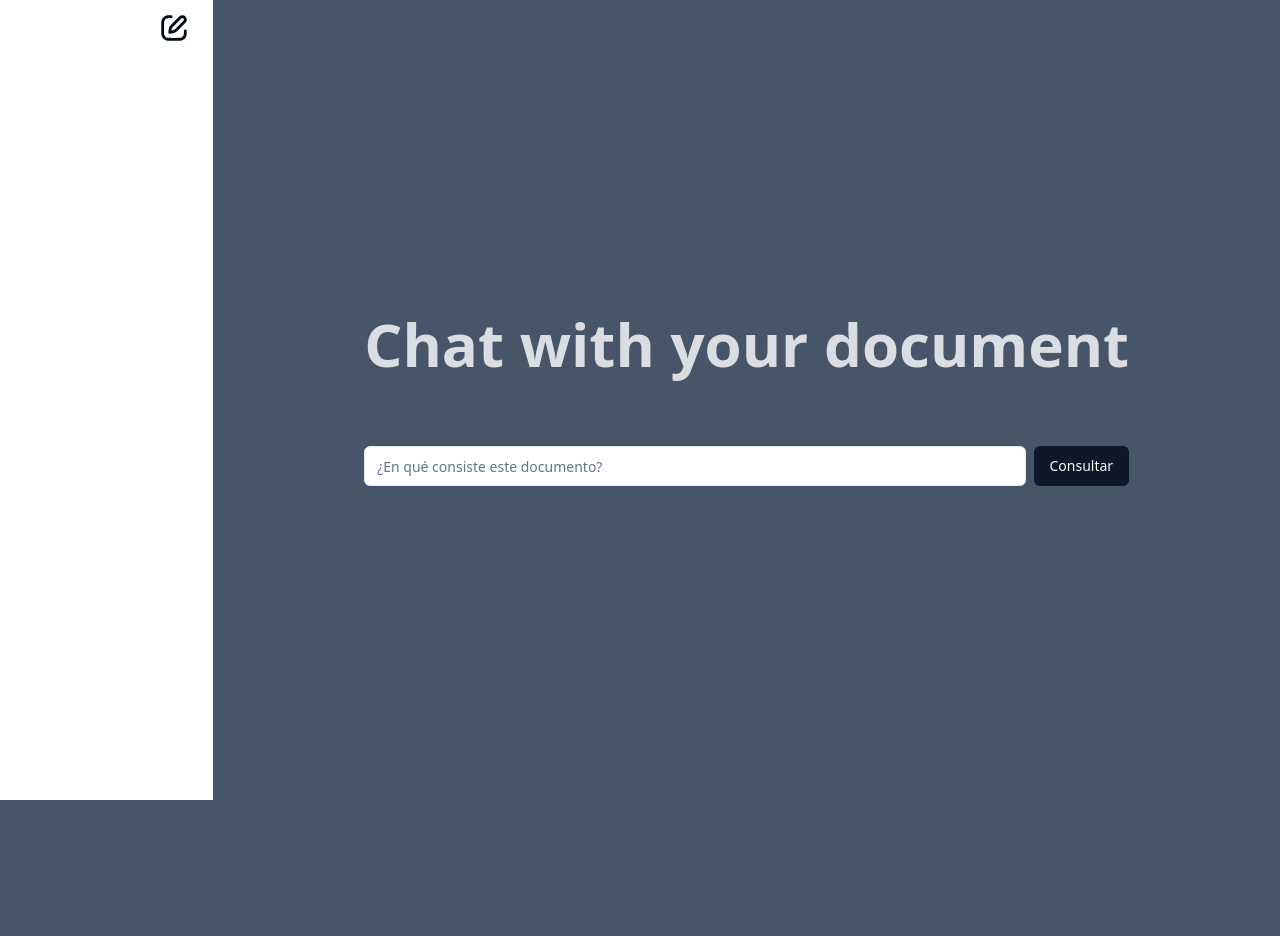
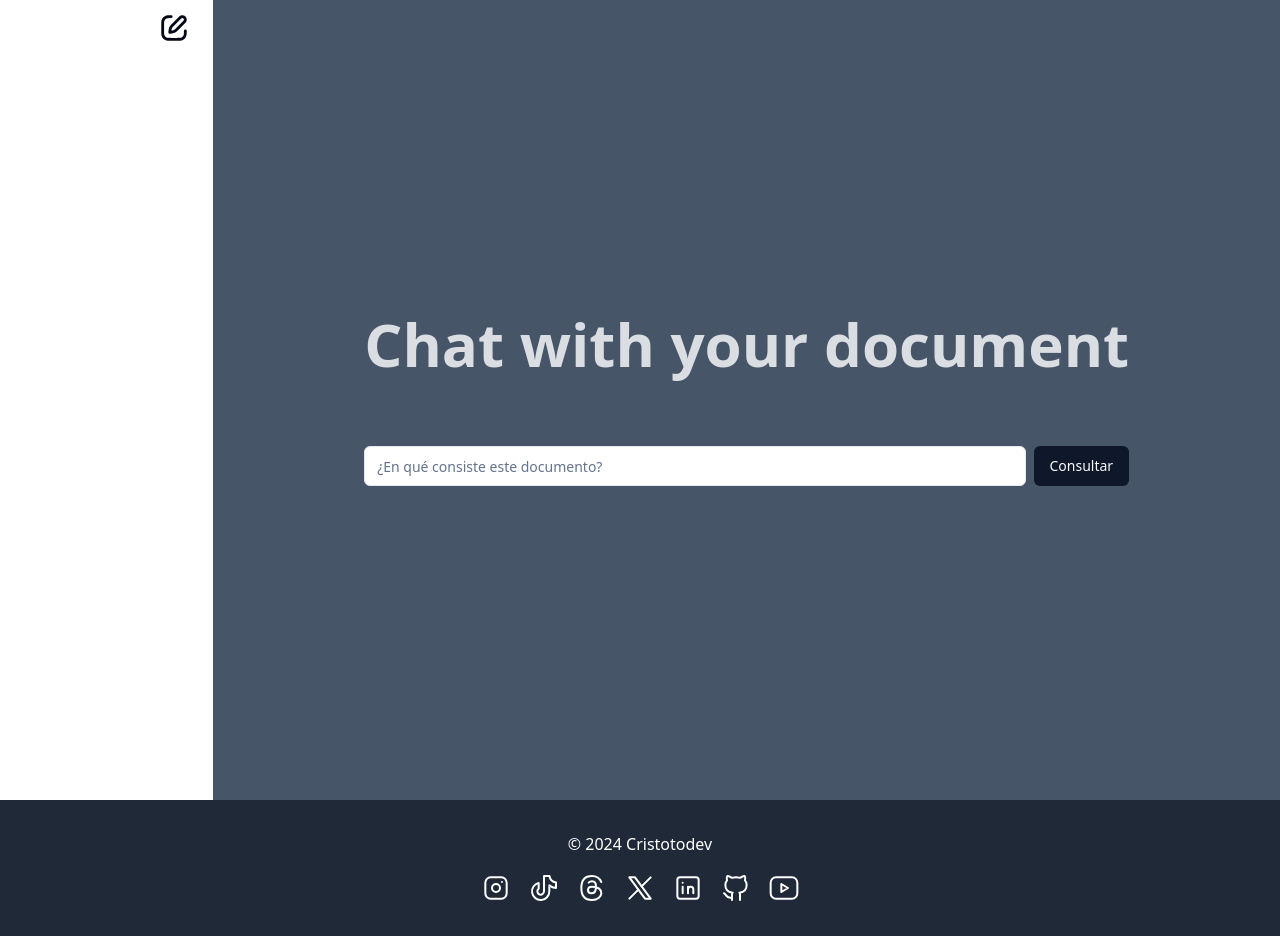
Before and after one commit to cristotodev/Document-Analyzer, an Astro site: page / in a window 1280 px wide. Before the commit the page ends 800 px from the top, so only its background shows below. Built offline with nearby package versions, Linux system fonts and the light colour scheme; Astro itself is replaced by a stand-in of ours.

Commit message:
footer added with social networks

```diff
--- /dev/null
+++ b/src/components/SocialButton.astro
@@ -0,0 +1,17 @@
+---
+interface Props {
+  link: string;
+  message: string;
+}
+
+const { link, message } = Astro.props;
+---
+
+<a
+  class="flex no-underline py-4 px-2 text-black hover:text-black"
+  href={link}
+  target="_blank"
+>
+  <span class="sr-only">{message}</span>
+  <slot />
+</a>
--- /dev/null
+++ b/src/components/SocialButtons.astro
@@ -0,0 +1,53 @@
+---
+import Github from "../icons/github.astro";
+import Instagram from "../icons/instagram.astro";
+import Linkedin from "../icons/linkedin.astro";
+import Thread from "../icons/thread.astro";
+import Tiktok from "../icons/tiktok.astro";
+import X from "../icons/x.astro";
+import Youtube from "../icons/youtube.astro";
+import SocialButton from "./SocialButton.astro";
+---
+
+<SocialButton
+  link="https://www.instagram.com/cristoto.dev"
+  message="Sígueme cristotodev en Instagram"
+>
+  <Instagram />
+</SocialButton>
+<SocialButton
+  link="https://www.tiktok.com/@cristoto.dev"
+  message="Sígueme cristotodev en TikTok"
+>
+  <Tiktok />
+</SocialButton>
+<SocialButton
+  link="https://www.threads.net/@cristoto.dev"
+  message="Sígueme cristotodev en Threads"
+>
+  <Thread />
+</SocialButton>
+<SocialButton
+  link="https://twitter.com/cristotodev/"
+  message="Sígueme cristotodev en X"
+>
+  <X />
+</SocialButton>
+<SocialButton
+  link="https://es.linkedin.com/in/cristotodev"
+  message="Sígueme cristotodev en Linkedin"
+>
+  <Linkedin />
+</SocialButton>
+<SocialButton
+  link="https://github.com/cristotodev"
+  message="Ir a cristotodev GitHub repositorio"
+>
+  <Github />
+</SocialButton>
+<SocialButton
+  link="https://www.youtube.com/@cristotodev"
+  message="Sígueme cristotodev en Youtube"
+>
+  <Youtube />
+</SocialButton>
--- /dev/null
+++ b/src/icons/github.astro
@@ -0,0 +1,23 @@
+---
+interface Props {
+  stroke?: string;
+}
+
+const { stroke } = Astro.props;
+---
+
+<svg
+  width="32"
+  height="32"
+  viewBox="0 0 24 24"
+  stroke-width="1.5"
+  stroke={stroke || "#ffffff"}
+  fill="none"
+  stroke-linecap="round"
+  stroke-linejoin="round"
+>
+  <path stroke="none" d="M0 0h24v24H0z" fill="none"></path>
+  <path
+    d="M9 19c-4.3 1.4 -4.3 -2.5 -6 -3m12 5v-3.5c0 -1 .1 -1.4 -.5 -2c2.8 -.3 5.5 -1.4 5.5 -6a4.6 4.6 0 0 0 -1.3 -3.2a4.2 4.2 0 0 0 -.1 -3.2s-1.1 -.3 -3.5 1.3a12.3 12.3 0 0 0 -6.2 0c-2.4 -1.6 -3.5 -1.3 -3.5 -1.3a4.2 4.2 0 0 0 -.1 3.2a4.6 4.6 0 0 0 -1.3 3.2c0 4.6 2.7 5.7 5.5 6c-.6 .6 -.6 1.2 -.5 2v3.5"
+  ></path>
+</svg>
--- /dev/null
+++ b/src/icons/instagram.astro
@@ -0,0 +1,17 @@
+<svg
+  width="32"
+  height="32"
+  viewBox="0 0 24 24"
+  stroke-width="1.5"
+  stroke="#ffffff"
+  fill="none"
+  stroke-linecap="round"
+  stroke-linejoin="round"
+>
+  <path stroke="none" d="M0 0h24v24H0z" fill="none"></path>
+  <path
+    d="M4 4m0 4a4 4 0 0 1 4 -4h8a4 4 0 0 1 4 4v8a4 4 0 0 1 -4 4h-8a4 4 0 0 1 -4 -4z"
+  ></path>
+  <path d="M12 12m-3 0a3 3 0 1 0 6 0a3 3 0 1 0 -6 0"></path>
+  <path d="M16.5 7.5l0 .01"></path>
+</svg>
--- /dev/null
+++ b/src/icons/linkedin.astro
@@ -0,0 +1,28 @@
+---
+interface Props {
+  width?: number;
+  height?: number;
+}
+
+const { width, height } = Astro.props;
+---
+
+<svg
+  width={width || "32"}
+  height={height || "32"}
+  viewBox="0 0 24 24"
+  stroke-width="1.5"
+  stroke="#ffffff"
+  fill="none"
+  stroke-linecap="round"
+  stroke-linejoin="round"
+>
+  <path stroke="none" d="M0 0h24v24H0z" fill="none"></path>
+  <path
+    d="M4 4m0 2a2 2 0 0 1 2 -2h12a2 2 0 0 1 2 2v12a2 2 0 0 1 -2 2h-12a2 2 0 0 1 -2 -2z"
+  ></path>
+  <path d="M8 11l0 5"></path>
+  <path d="M8 8l0 .01"></path>
+  <path d="M12 16l0 -5"></path>
+  <path d="M16 16v-3a2 2 0 0 0 -4 0"></path>
+</svg>
--- /dev/null
+++ b/src/icons/thread.astro
@@ -0,0 +1,15 @@
+<svg
+  width="32"
+  height="32"
+  viewBox="0 0 24 24"
+  stroke-width="1.5"
+  stroke="#ffffff"
+  fill="none"
+  stroke-linecap="round"
+  stroke-linejoin="round"
+>
+  <path stroke="none" d="M0 0h24v24H0z" fill="none"></path>
+  <path
+    d="M19 7.5c-1.333 -3 -3.667 -4.5 -7 -4.5c-5 0 -8 2.5 -8 9s3.5 9 8 9s7 -3 7 -5s-1 -5 -7 -5c-2.5 0 -3 1.25 -3 2.5c0 1.5 1 2.5 2.5 2.5c2.5 0 3.5 -1.5 3.5 -5s-2 -4 -3 -4s-1.833 .333 -2.5 1"
+  ></path>
+</svg>
--- /dev/null
+++ b/src/icons/tiktok.astro
@@ -0,0 +1,15 @@
+<svg
+  width="32"
+  height="32"
+  viewBox="0 0 24 24"
+  stroke-width="1.5"
+  stroke="#ffffff"
+  fill="none"
+  stroke-linecap="round"
+  stroke-linejoin="round"
+>
+  <path stroke="none" d="M0 0h24v24H0z" fill="none"></path>
+  <path
+    d="M21 7.917v4.034a9.948 9.948 0 0 1 -5 -1.951v4.5a6.5 6.5 0 1 1 -8 -6.326v4.326a2.5 2.5 0 1 0 4 2v-11.5h4.083a6.005 6.005 0 0 0 4.917 4.917z"
+  ></path>
+</svg>
--- /dev/null
+++ b/src/icons/x.astro
@@ -0,0 +1,14 @@
+<svg
+  width="32"
+  height="32"
+  viewBox="0 0 24 24"
+  stroke-width="1.5"
+  stroke="#ffffff"
+  fill="none"
+  stroke-linecap="round"
+  stroke-linejoin="round"
+>
+  <path stroke="none" d="M0 0h24v24H0z" fill="none"></path>
+  <path d="M4 4l11.733 16h4.267l-11.733 -16z"></path>
+  <path d="M4 20l6.768 -6.768m2.46 -2.46l6.772 -6.772"></path>
+</svg>
--- /dev/null
+++ b/src/icons/youtube.astro
@@ -0,0 +1,24 @@
+---
+interface Props {
+  stroke?: string;
+}
+
+const { stroke } = Astro.props;
+---
+
+<svg
+  width="32"
+  height="32"
+  viewBox="0 0 24 24"
+  stroke-width="1.5"
+  stroke={stroke || "#ffffff"}
+  fill="none"
+  stroke-linecap="round"
+  stroke-linejoin="round"
+>
+  <path stroke="none" d="M0 0h24v24H0z" fill="none"></path>
+  <path
+    d="M2 8a4 4 0 0 1 4 -4h12a4 4 0 0 1 4 4v8a4 4 0 0 1 -4 4h-12a4 4 0 0 1 -4 -4v-8z"
+  ></path>
+  <path d="M10 9l5 3l-5 3z"></path>
+</svg>
--- a/src/layouts/Layout.astro
+++ b/src/layouts/Layout.astro
@@ -1,4 +1,6 @@
 ---
+import SocialButtons from '@/components/SocialButtons.astro';
+
 interface Props {
   title: string;
 }
@@ -18,5 +20,13 @@ const { title } = Astro.props;
   </head>
   <body class="bg-slate-600">
     <slot />
+    <footer class="bg-gray-800 text-white py-4 mt-auto">
+      <div class="container mx-auto text-center">
+        <p class="mt-4">&copy; {new Date().getFullYear()} Cristotodev</p>
+      </div>
+      <div class="flex justify-center">
+        <SocialButtons />
+      </div>
+    </footer>
   </body>
 </html>
--- a/src/pages/index.astro
+++ b/src/pages/index.astro
@@ -5,7 +5,7 @@ import { App } from "../components/App";
 ---
 
 <Layout title="Document Analyzer">
-  <div class="relative z-0 flex h-full w-full overflow-hidden ">
+  <div class="relative z-0 flex h-full w-full overflow-hidden">
     <App client:idle />
   </div>
 </Layout>
```
